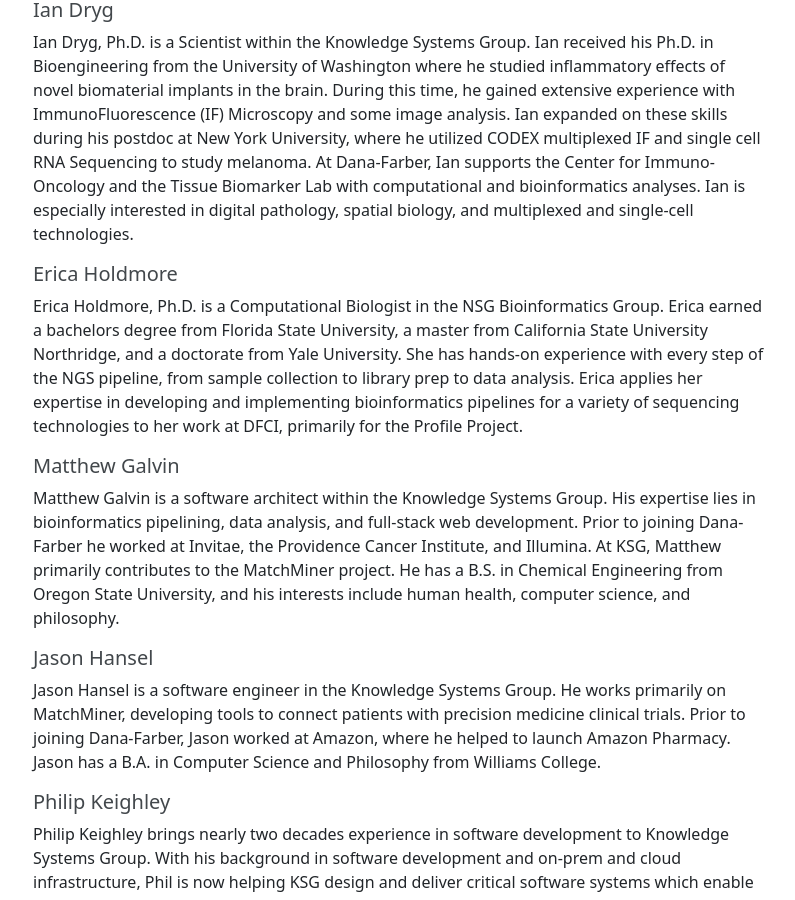
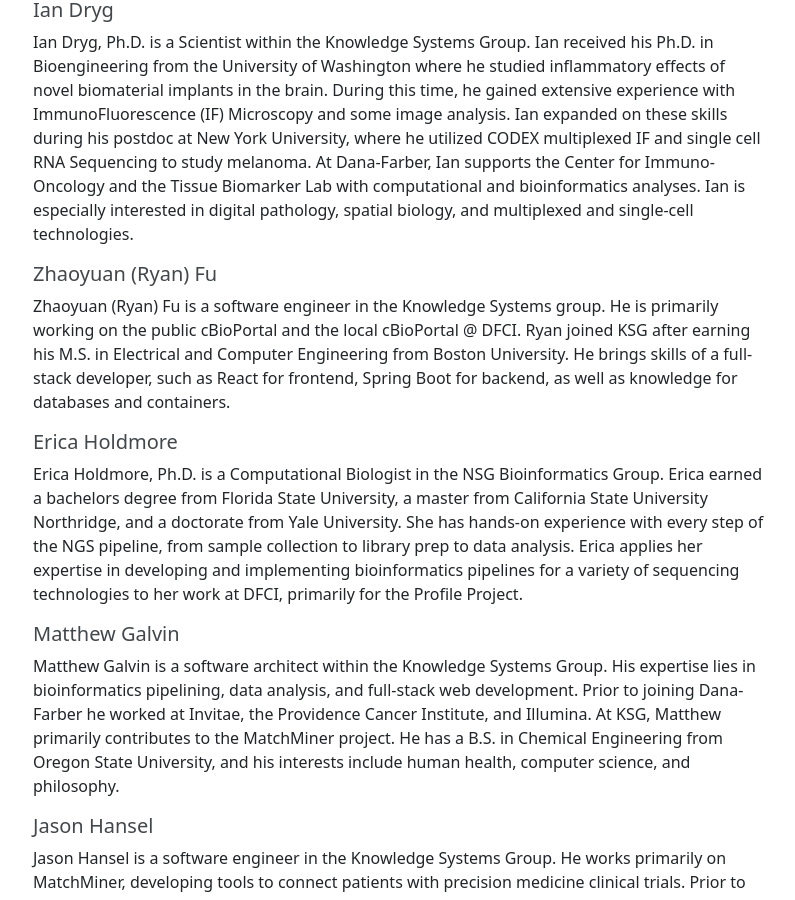
Before and after one commit to dfci/ksg_web, a Jekyll site: the page built from _pages/team.markdown, in a window 1280 px wide and 900 px high, scrolled down 1168 px. Shown: the whole window, without its empty margins (49-844 px from the left). Built offline with Jekyll 4.4.1, drawn with Linux system fonts in a browser that asks for light colours.

Commit message:
Added Ryan

```diff
--- a/_pages/team.markdown
+++ b/_pages/team.markdown
@@ -18,6 +18,9 @@ Michael D'Eletto is the Lead Software Engineer for the Profile team within the K
 
 ## Ian Dryg
 Ian Dryg, Ph.D. is a Scientist within the Knowledge Systems Group. Ian received his Ph.D. in Bioengineering from the University of Washington where he studied inflammatory effects of novel biomaterial implants in the brain. During this time, he gained extensive experience with ImmunoFluorescence (IF) Microscopy and some image analysis. Ian expanded on these skills during his postdoc at New York University, where he utilized CODEX multiplexed IF and single cell RNA Sequencing to study melanoma. At Dana-Farber, Ian supports the Center for Immuno-Oncology and the Tissue Biomarker Lab with computational and bioinformatics analyses. Ian is especially interested in digital pathology, spatial biology, and multiplexed and single-cell technologies.
+
+## Zhaoyuan (Ryan) Fu
+Zhaoyuan (Ryan) Fu is a software engineer in the Knowledge Systems group. He is primarily working on the public cBioPortal and the local cBioPortal @ DFCI. Ryan joined KSG after earning his M.S. in Electrical and Computer Engineering from Boston University. He brings skills of a full-stack developer, such as React for frontend, Spring Boot for backend, as well as knowledge for databases and containers.
 
 ## Erica Holdmore
 Erica Holdmore, Ph.D. is a Computational Biologist in the NSG Bioinformatics Group. Erica earned a bachelors degree from Florida State University, a master from California State University Northridge, and a doctorate from Yale University. She has hands-on experience with every step of the NGS pipeline, from sample collection to library prep to data analysis. Erica applies her expertise in developing and implementing bioinformatics pipelines for a variety of sequencing technologies to her work at DFCI, primarily for the Profile Project.
```
